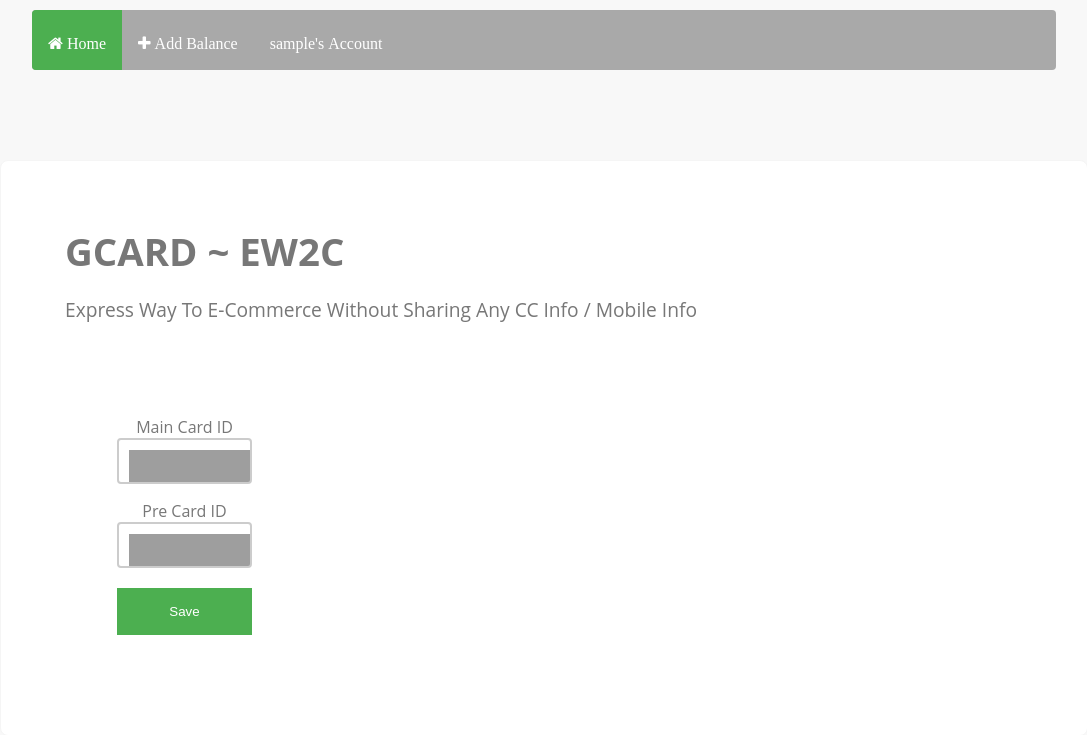
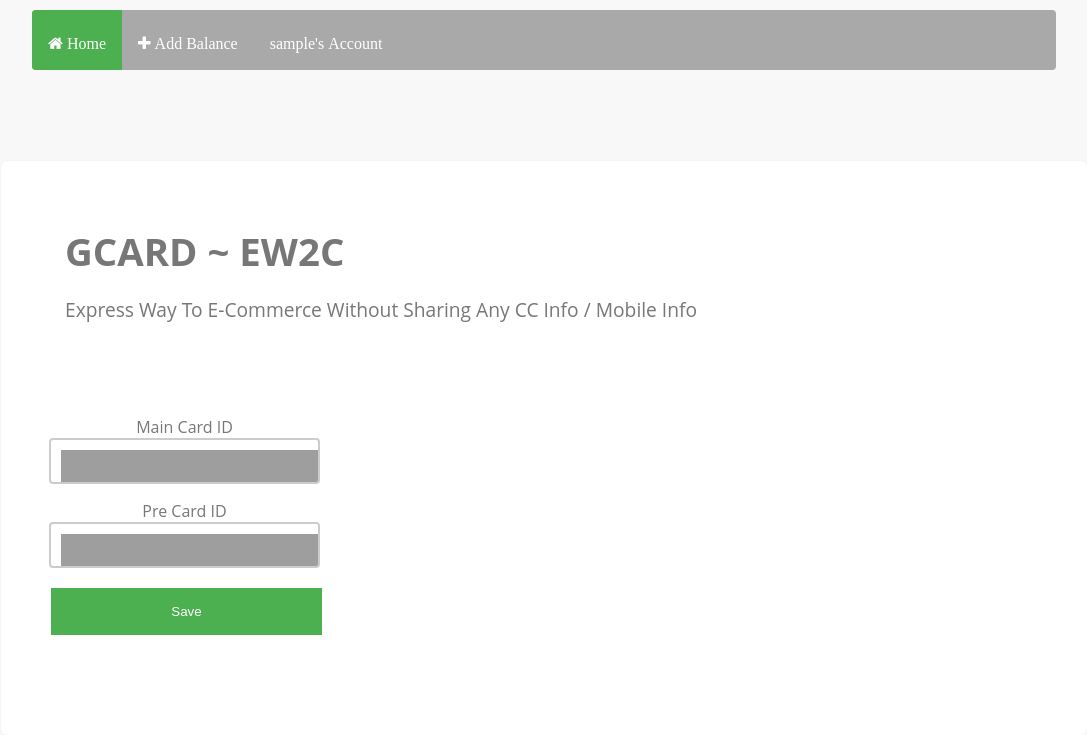
Before and after one commit to lyk2017-python/GCard, a Django app: page /add_balance/ in a window 1280 px wide. Shown: the top 735 px of the page, without its empty margins (96-1183 px from the left). Run offline with Django 3.2, Linux system fonts and the light colour scheme; the visitor is signed in with stand-in values (Sample User, id 1); some libraries are stand-ins or nearby versions; grey boxes are pictures that could not be loaded.

Commit message:
Temel Hatalar Fixlenemedi

```diff
--- a/GCard/payment/templates/payment/card_add_balance_form.html
+++ b/GCard/payment/templates/payment/card_add_balance_form.html
@@ -57,7 +57,7 @@
 button{
     background-color: #4CAF50;
     border: none;
-    width: 50%;
+    width: 100%;
     color: white;
     padding: 16px 32px;
     text-decoration: none;
@@ -68,7 +68,7 @@
 
 }
 input[type=text] {
-    width: 50%;
+    width: 100%;
     box-sizing: border-box;
     border: 2px solid #ccc;
     border-radius: 4px;
```
